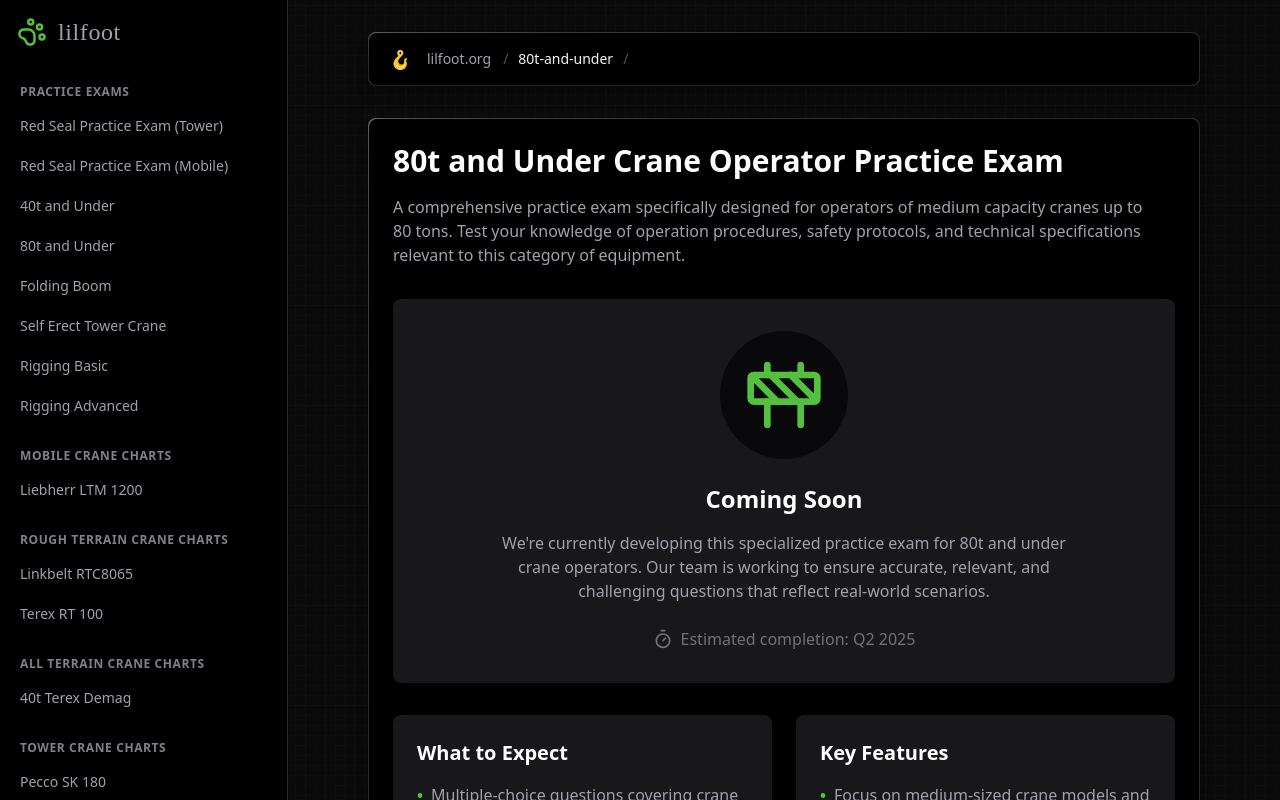
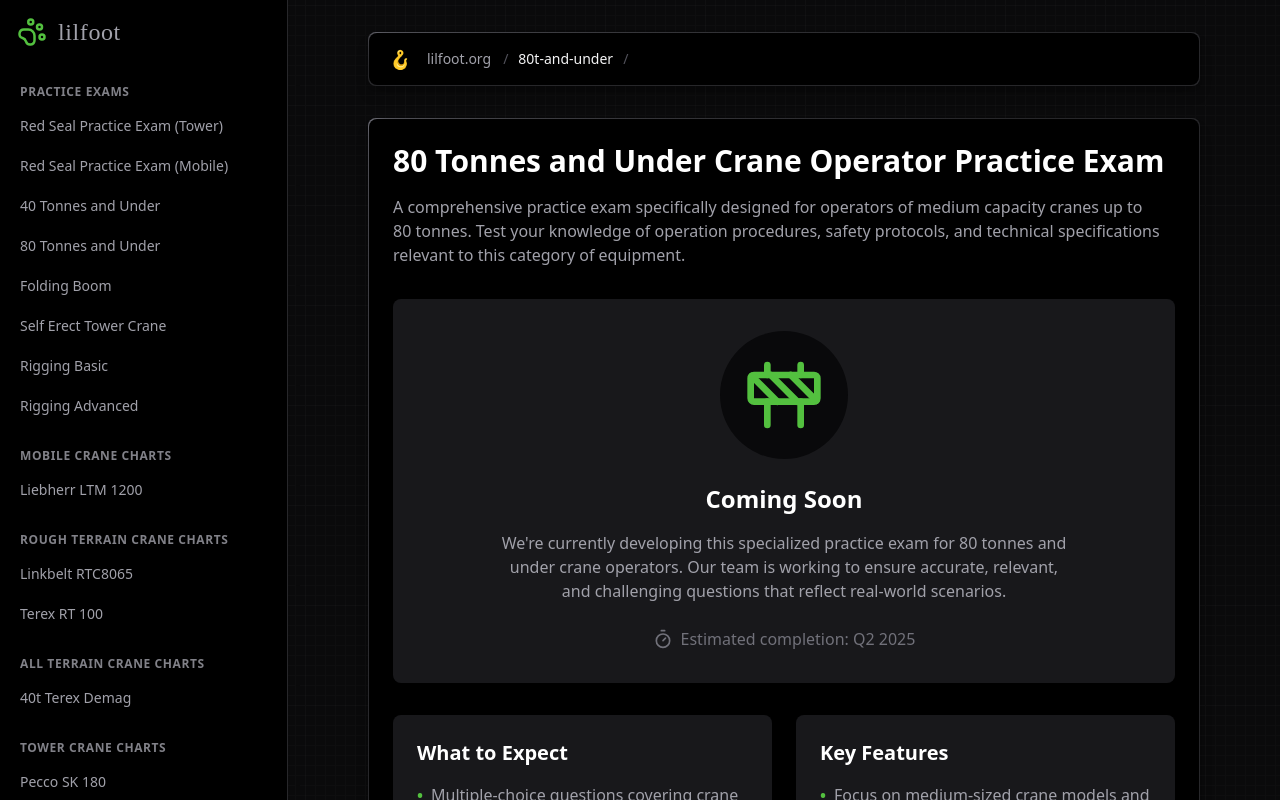
Before and after one commit to ArsCodeAmatoria/lilfoot, a Next.js app: page /practice-exams/80t-and-under in a window 1280 px wide. Shown: the top 800 px of the page. Built offline with nearby package versions, Linux system fonts and the light colour scheme; a web font is replaced by a local one.

Commit message:
Update exam naming from 't' to 'Tonnes' for clarity

```diff
--- a/app/practice-exams/40t-and-under/page.tsx
+++ b/app/practice-exams/40t-and-under/page.tsx
@@ -2,9 +2,10 @@ import React from 'react';
 import { Timer, Construction } from 'lucide-react';
 
 export const metadata = {
-  title: '40t and Under Practice Exam | Crane Operator Certification | lilfoot',
+  title:
+    '40 Tonnes and Under Practice Exam | Crane Operator Certification | lilfoot',
   description:
-    'Practice exam for crane operators specializing in 40t and under capacity cranes.',
+    'Practice exam for crane operators specializing in 40 tonnes and under capacity cranes.',
 };
 
 export default function FortyTonAndUnderExamPage() {
@@ -12,11 +13,11 @@ export default function FortyTonAndUnderExamPage() {
     <div className="text-white">
       <div className="mb-8">
         <h1 className="mb-4 text-3xl font-bold text-white">
-          40t and Under Crane Operator Practice Exam
+          40 Tonnes and Under Crane Operator Practice Exam
         </h1>
         <p className="max-w-3xl text-gray-400">
           A comprehensive practice exam specifically designed for operators of
-          smaller capacity cranes up to 40 tons. Test your knowledge of
+          smaller capacity cranes up to 40 tonnes. Test your knowledge of
           operation procedures, safety protocols, and technical specifications
           relevant to this category of equipment.
         </p>
@@ -28,9 +29,10 @@ export default function FortyTonAndUnderExamPage() {
         </div>
         <h2 className="mb-4 text-center text-2xl font-bold">Coming Soon</h2>
         <p className="max-w-xl text-center text-gray-400">
-          We're currently developing this specialized practice exam for 40t and
-          under crane operators. Our team is working to ensure accurate,
-          relevant, and challenging questions that reflect real-world scenarios.
+          We're currently developing this specialized practice exam for 40
+          tonnes and under crane operators. Our team is working to ensure
+          accurate, relevant, and challenging questions that reflect real-world
+          scenarios.
         </p>
         <div className="mt-6 flex items-center text-gray-500">
           <Timer size={20} className="mr-2" />
@@ -48,7 +50,7 @@ export default function FortyTonAndUnderExamPage() {
             </li>
             <li className="flex">
               <span className="mr-2 font-bold text-highlight">•</span>
-              Load calculation scenarios specific to 40t and under cranes
+              Load calculation scenarios specific to 40 tonnes and under cranes
             </li>
             <li className="flex">
               <span className="mr-2 font-bold text-highlight">•</span>
--- a/app/practice-exams/80t-and-under/page.tsx
+++ b/app/practice-exams/80t-and-under/page.tsx
@@ -2,9 +2,10 @@ import React from 'react';
 import { Timer, Construction } from 'lucide-react';
 
 export const metadata = {
-  title: '80t and Under Practice Exam | Crane Operator Certification | lilfoot',
+  title:
+    '80 Tonnes and Under Practice Exam | Crane Operator Certification | lilfoot',
   description:
-    'Practice exam for crane operators specializing in 80t and under capacity cranes.',
+    'Practice exam for crane operators specializing in 80 tonnes and under capacity cranes.',
 };
 
 export default function EightyTonAndUnderExamPage() {
@@ -12,13 +13,13 @@ export default function EightyTonAndUnderExamPage() {
     <div className="text-white">
       <div className="mb-8">
         <h1 className="mb-4 text-3xl font-bold text-white">
-          80t and Under Crane Operator Practice Exam
+          80 Tonnes and Under Crane Operator Practice Exam
         </h1>
         <p className="max-w-3xl text-gray-400">
           A comprehensive practice exam specifically designed for operators of
-          medium capacity cranes up to 80 tons. Test your knowledge of operation
-          procedures, safety protocols, and technical specifications relevant to
-          this category of equipment.
+          medium capacity cranes up to 80 tonnes. Test your knowledge of
+          operation procedures, safety protocols, and technical specifications
+          relevant to this category of equipment.
         </p>
       </div>
 
@@ -28,9 +29,10 @@ export default function EightyTonAndUnderExamPage() {
         </div>
         <h2 className="mb-4 text-center text-2xl font-bold">Coming Soon</h2>
         <p className="max-w-xl text-center text-gray-400">
-          We're currently developing this specialized practice exam for 80t and
-          under crane operators. Our team is working to ensure accurate,
-          relevant, and challenging questions that reflect real-world scenarios.
+          We're currently developing this specialized practice exam for 80
+          tonnes and under crane operators. Our team is working to ensure
+          accurate, relevant, and challenging questions that reflect real-world
+          scenarios.
         </p>
         <div className="mt-6 flex items-center text-gray-500">
           <Timer size={20} className="mr-2" />
@@ -48,7 +50,7 @@ export default function EightyTonAndUnderExamPage() {
             </li>
             <li className="flex">
               <span className="mr-2 font-bold text-highlight">•</span>
-              Load calculation scenarios specific to 80t and under cranes
+              Load calculation scenarios specific to 80 tonnes and under cranes
             </li>
             <li className="flex">
               <span className="mr-2 font-bold text-highlight">•</span>
--- a/lib/demos.ts
+++ b/lib/demos.ts
@@ -21,16 +21,16 @@ export const demos: { name: string; items: Item[] }[] = [
           'Interactive practice exam for Red Seal Mobile Crane Operator certification with 10 sample questions',
       },
       {
-        name: '40t and Under',
+        name: '40 Tonnes and Under',
         slug: 'practice-exams/40t-and-under',
         description:
-          'Coming soon: Practice exam for operators of cranes with lifting capacity of 40 tons and under',
+          'Coming soon: Practice exam for operators of cranes with lifting capacity of 40 tonnes and under',
       },
       {
-        name: '80t and Under',
+        name: '80 Tonnes and Under',
         slug: 'practice-exams/80t-and-under',
         description:
-          'Coming soon: Practice exam for operators of cranes with lifting capacity of 80 tons and under',
+          'Coming soon: Practice exam for operators of cranes with lifting capacity of 80 tonnes and under',
       },
       {
         name: 'Folding Boom',
```
